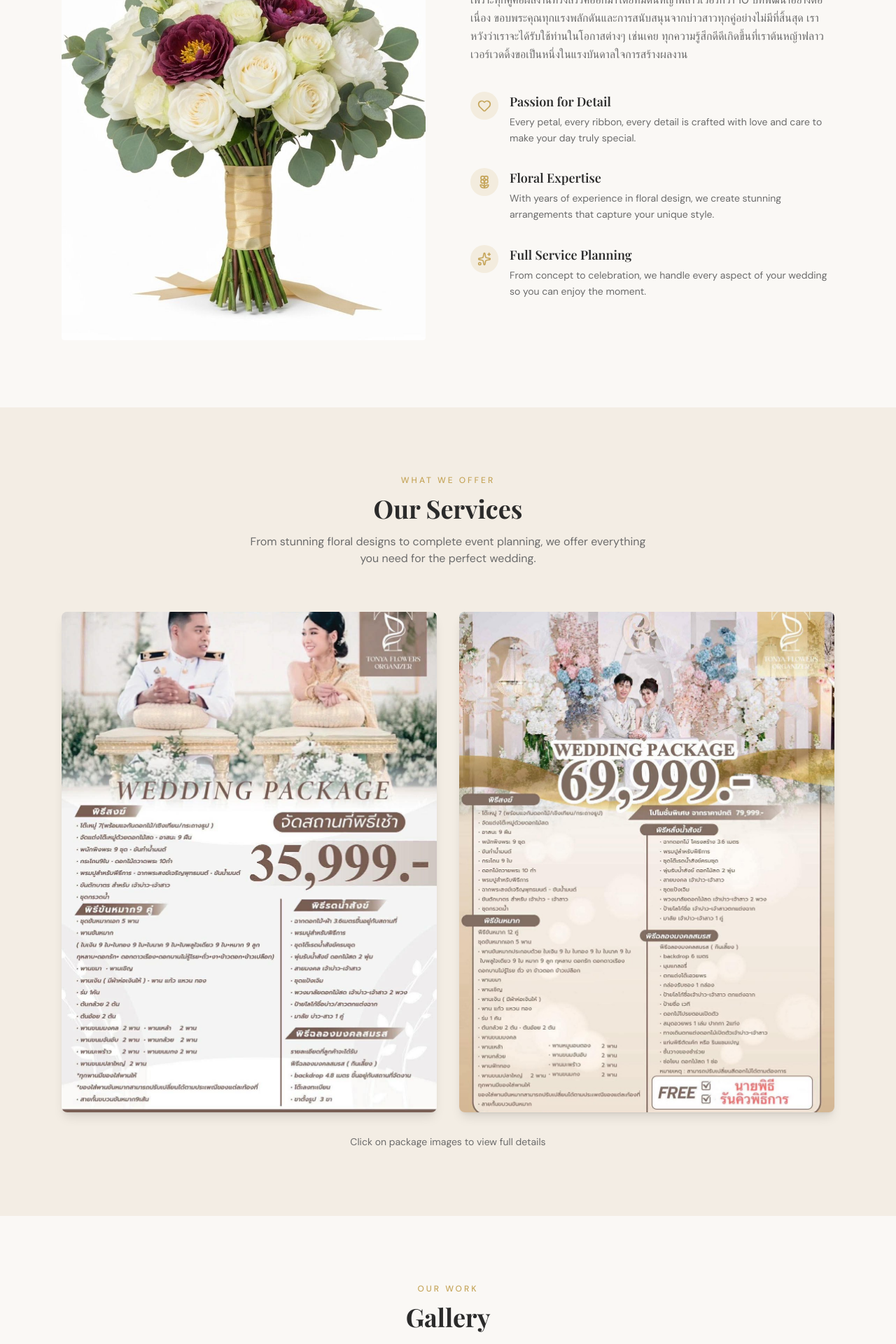
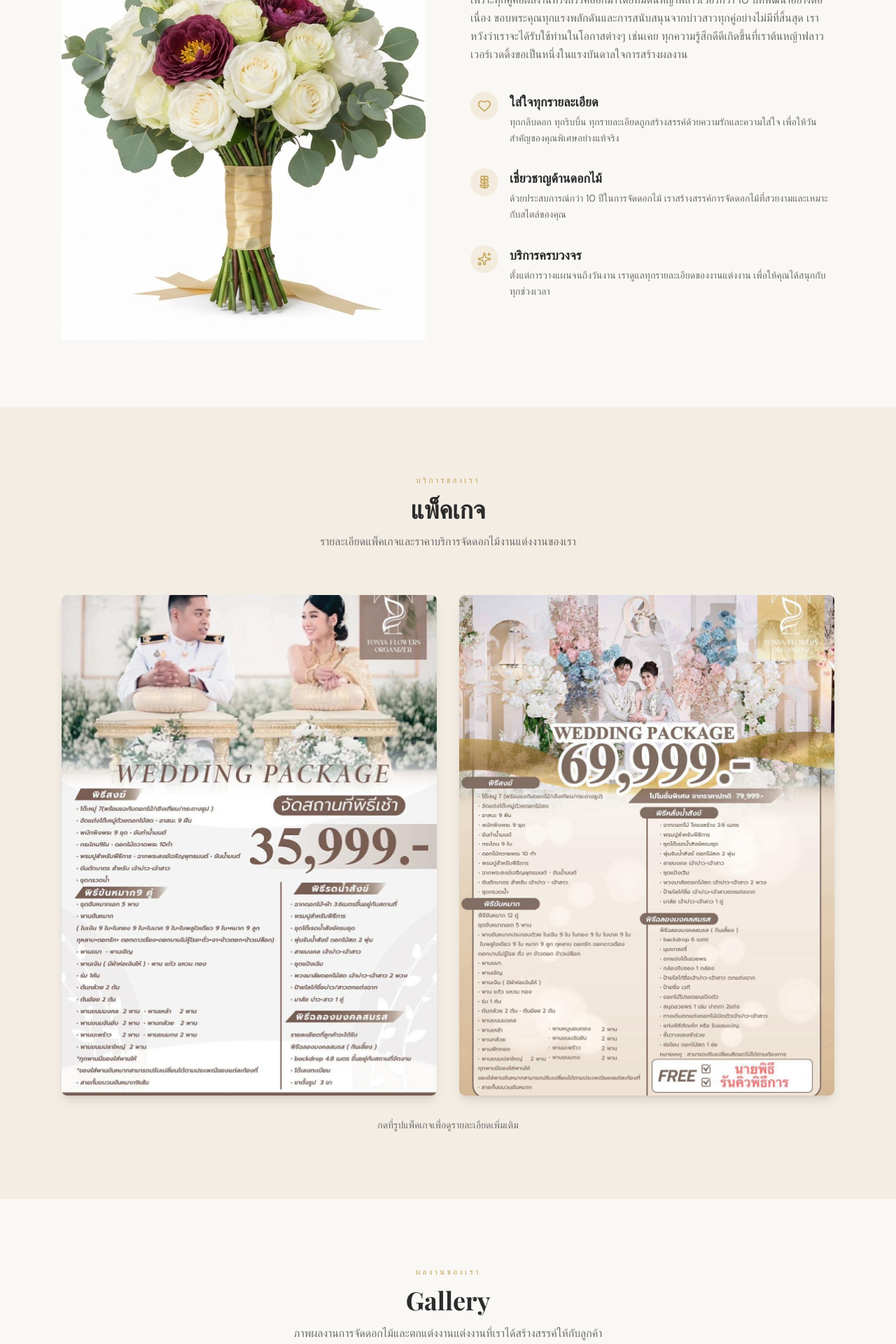
Before and after one commit to panuwit009/Tonya-Flowers-Wedding-Studio, a Next.js app: page / in a window 1280 px wide. Shown: the part 1060-2980 px from the top of the page at 70% size. Built offline with nearby package versions, Linux system fonts and the light colour scheme; a web font is replaced by a local one.

Commit message:
translate all sections into Thai language

```diff
--- a/components/about.tsx
+++ b/components/about.tsx
@@ -4,21 +4,21 @@ import { Heart, Flower2, Sparkles } from "lucide-react"
 const highlights = [
   {
     icon: Heart,
-    title: "Passion for Detail",
+    title: "ใส่ใจทุกรายละเอียด",
     description:
-      "Every petal, every ribbon, every detail is crafted with love and care to make your day truly special.",
+      "ทุกกลีบดอก ทุกริบบิ้น ทุกรายละเอียดถูกสร้างสรรค์ด้วยความรักและความใส่ใจ เพื่อให้วันสำคัญของคุณพิเศษอย่างแท้จริง",
   },
   {
     icon: Flower2,
-    title: "Floral Expertise",
+    title: "เชี่ยวชาญด้านดอกไม้",
     description:
-      "With years of experience in floral design, we create stunning arrangements that capture your unique style.",
+      "ด้วยประสบการณ์กว่า 10 ปีในการจัดดอกไม้ เราสร้างสรรค์การจัดดอกไม้ที่สวยงามและเหมาะกับสไตล์ของคุณ",
   },
   {
     icon: Sparkles,
-    title: "Full Service Planning",
+    title: "บริการครบวงจร",
     description:
-      "From concept to celebration, we handle every aspect of your wedding so you can enjoy the moment.",
+      "ตั้งแต่การวางแผนจนถึงวันงาน เราดูแลทุกรายละเอียดของงานแต่งงาน เพื่อให้คุณได้สนุกกับทุกช่วงเวลา",
   },
 ]
 
--- a/components/contact.tsx
+++ b/components/contact.tsx
@@ -3,13 +3,13 @@ import { Phone, Mail, MapPin, Clock, Facebook } from "lucide-react"
 const contactDetails = [
   {
     icon: Phone,
-    label: "Phone",
+    label: "โทรศัพท์",
     value: "092 827 8061",
     href: "tel:0928278061",
   },
   {
     icon: Mail,
-    label: "Email",
+    label: "อีเมล",
     value: "tanuponlali@gmail.com",
     href: "mailto:tanuponlali@gmail.com",
   },
@@ -21,14 +21,14 @@ const contactDetails = [
   },
   {
     icon: MapPin,
-    label: "Location",
-    value: "Ramadecho, Lop Buri, Thailand 15000",
+    label: "ที่ตั้ง",
+    value: "รามเดโช ลพบุรี 15000",
     href: "https://maps.google.com/?q=รามเดโช+Lop+Buri+Thailand+15000",
   },
   {
     icon: Clock,
-    label: "Open Hours",
-    value: "Monday - Sunday, 10:00 - 19:00",
+    label: "เวลาทำการ",
+    value: "จันทร์ - อาทิตย์, 10:00 - 19:00",
     href: undefined,
   },
 ]
@@ -41,15 +41,14 @@ export function Contact() {
           {/* Left - CTA */}
           <div>
             <p className="mb-3 text-xs font-medium uppercase tracking-[0.25em] text-accent">
-              Get in Touch
+              ติดต่อเรา
             </p>
             <h2 className="font-serif text-3xl font-bold text-primary-foreground md:text-4xl text-balance">
-              {"Let's Plan Your Perfect Day"}
+              มาวางแผนวันสำคัญของคุณกัน
             </h2>
             <p className="mt-6 leading-relaxed text-primary-foreground/70">
-              Ready to start planning your dream wedding? We would love to hear
-              from you. Reach out to us and let us create something beautiful
-              together.
+              พร้อมที่จะเริ่มวางแผนงานแต่งงานในฝันของคุณหรือยัง?
+              ติดต่อเราได้เลย เรายินดีให้คำปรึกษาและสร้างสรรค์ผลงานที่สวยงามให้กับคุณ
             </p>
 
             <div className="mt-10 flex flex-col gap-6">
@@ -110,12 +109,11 @@ export function Contact() {
             </div>
             <div className="rounded-sm bg-primary-foreground/5 p-8">
               <h3 className="font-serif text-lg font-semibold text-primary-foreground">
-                Visit Our Studio
+                มาเยี่ยมชมสตูดิโอของเรา
               </h3>
               <p className="mt-2 text-sm leading-relaxed text-primary-foreground/70">
-                Come visit us at our studio to discuss your wedding plans in
-                person. We are open every day from 10:00 to 19:00. Walk-ins are
-                welcome, or you can call ahead to schedule a consultation.
+                เชิญมาพูดคุยเรื่องงานแต่งงานของคุณที่สตูดิโอของเรา
+                เปิดให้บริการทุกวัน 10:00 - 19:00 น. สามารถเข้ามาได้เลยหรือโทรนัดหมายล่วงหน้าได้
               </p>
             </div>
           </div>
--- a/components/footer.tsx
+++ b/components/footer.tsx
@@ -19,8 +19,8 @@ export function Footer() {
             Tonya Flowers Wedding Studio
           </h3>
           <p className="max-w-md text-sm leading-relaxed text-muted-foreground">
-            Professional wedding organizer and floral design studio in Lop Buri,
-            Thailand. Creating beautiful memories, one wedding at a time.
+            สตูดิโอจัดงานแต่งงานและจัดดอกไม้มืออาชีพในลพบุรี
+            สร้างสรรค์ความทรงจำที่สวยงาม ให้กับทุกคู่บ่าวสาว
           </p>
 
           <div className="flex items-center gap-4">
@@ -52,7 +52,7 @@ export function Footer() {
           <div className="h-px w-full max-w-xs bg-border" />
 
           <p className="text-xs text-muted-foreground">
-            {`© ${currentYear} Tonya Flowers Wedding Studio. All rights reserved.`}
+            {`© ${currentYear} Tonya Flowers Wedding Studio สงวนลิขสิทธิ์`}
           </p>
         </div>
       </div>
--- a/components/gallery.tsx
+++ b/components/gallery.tsx
@@ -32,14 +32,13 @@ export function Gallery() {
       <div className="mx-auto max-w-6xl px-6">
         <div className="text-center">
           <p className="mb-3 text-xs font-medium uppercase tracking-[0.25em] text-accent">
-            Our Work
+            ผลงานของเรา
           </p>
           <h2 className="font-serif text-3xl font-bold text-foreground md:text-4xl text-balance">
             Gallery
           </h2>
           <p className="mx-auto mt-4 max-w-xl text-muted-foreground">
-            A glimpse of the beautiful moments and stunning designs we have
-            created for our clients.
+            ภาพผลงานการจัดดอกไม้และตกแต่งงานแต่งงานที่เราได้สร้างสรรค์ให้กับลูกค้า
           </p>
         </div>
 
@@ -68,7 +67,7 @@ export function Gallery() {
         {/* Videos Section */}
         <div className="mt-12">
           <h3 className="mb-6 text-center font-serif text-xl font-semibold text-foreground">
-            Videos
+            วิดีโอผลงาน
           </h3>
           <div className="grid gap-4 sm:grid-cols-2 lg:grid-cols-3 xl:grid-cols-5">
             {videos.map((video) => (
--- a/components/services.tsx
+++ b/components/services.tsx
@@ -23,14 +23,13 @@ export function Services() {
       <div className="mx-auto max-w-6xl px-6">
         <div className="text-center">
           <p className="mb-3 text-xs font-medium uppercase tracking-[0.25em] text-accent">
-            What We Offer
+            บริการของเรา
           </p>
           <h2 className="font-serif text-3xl font-bold text-foreground md:text-4xl text-balance">
-            Our Services
+            แพ็คเกจ
           </h2>
           <p className="mx-auto mt-4 max-w-xl text-muted-foreground">
-            From stunning floral designs to complete event planning, we offer
-            everything you need for the perfect wedding.
+            รายละเอียดแพ็คเกจและราคาบริการจัดดอกไม้งานแต่งงานของเรา
           </p>
         </div>
 
@@ -60,7 +59,7 @@ export function Services() {
         </div>
 
         <p className="mt-8 text-center text-sm text-muted-foreground">
-          Click on package images to view full details
+          กดที่รูปแพ็คเกจเพื่อดูรายละเอียดเพิ่มเติม
         </p>
       </div>
 
```
